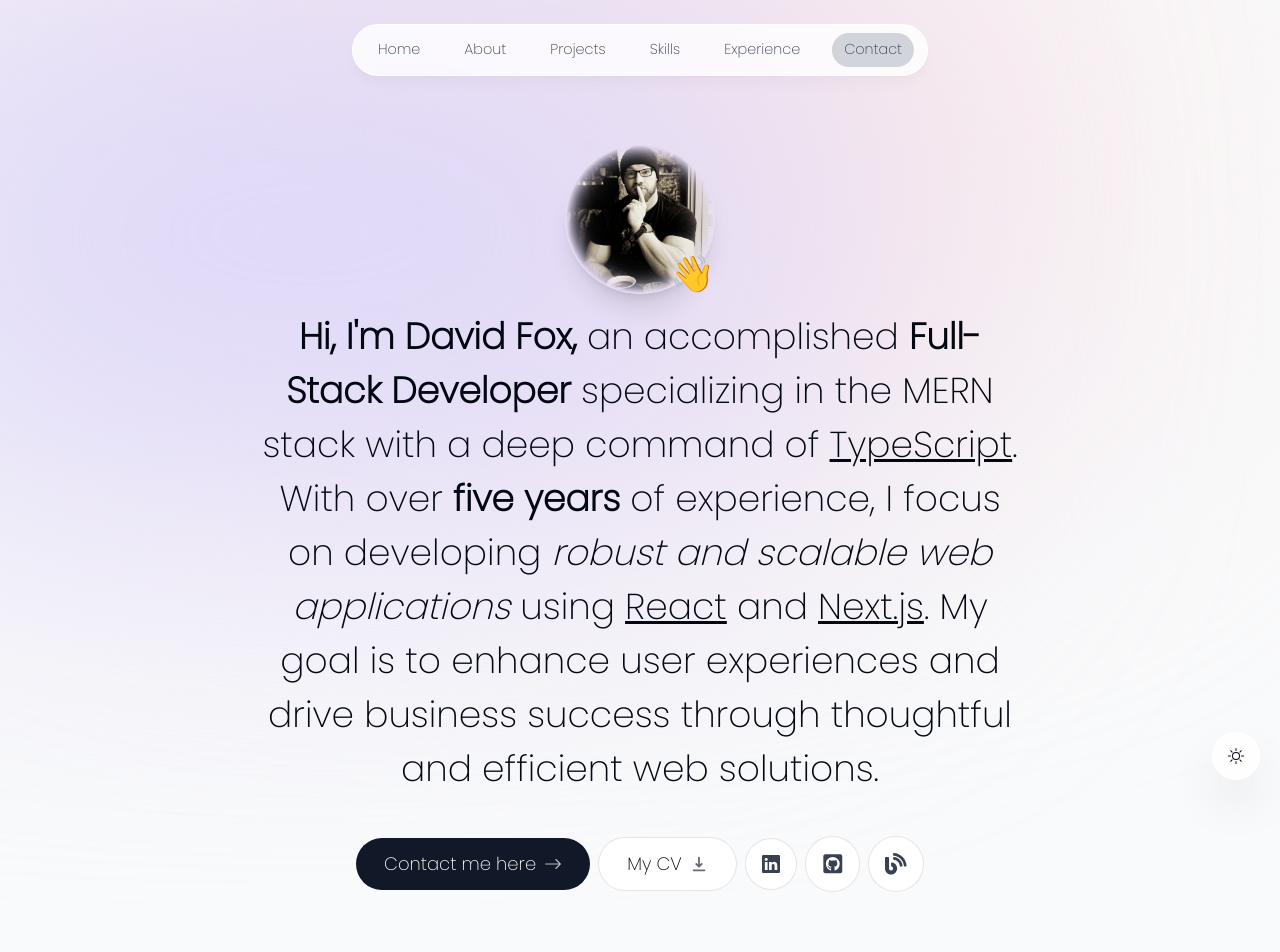
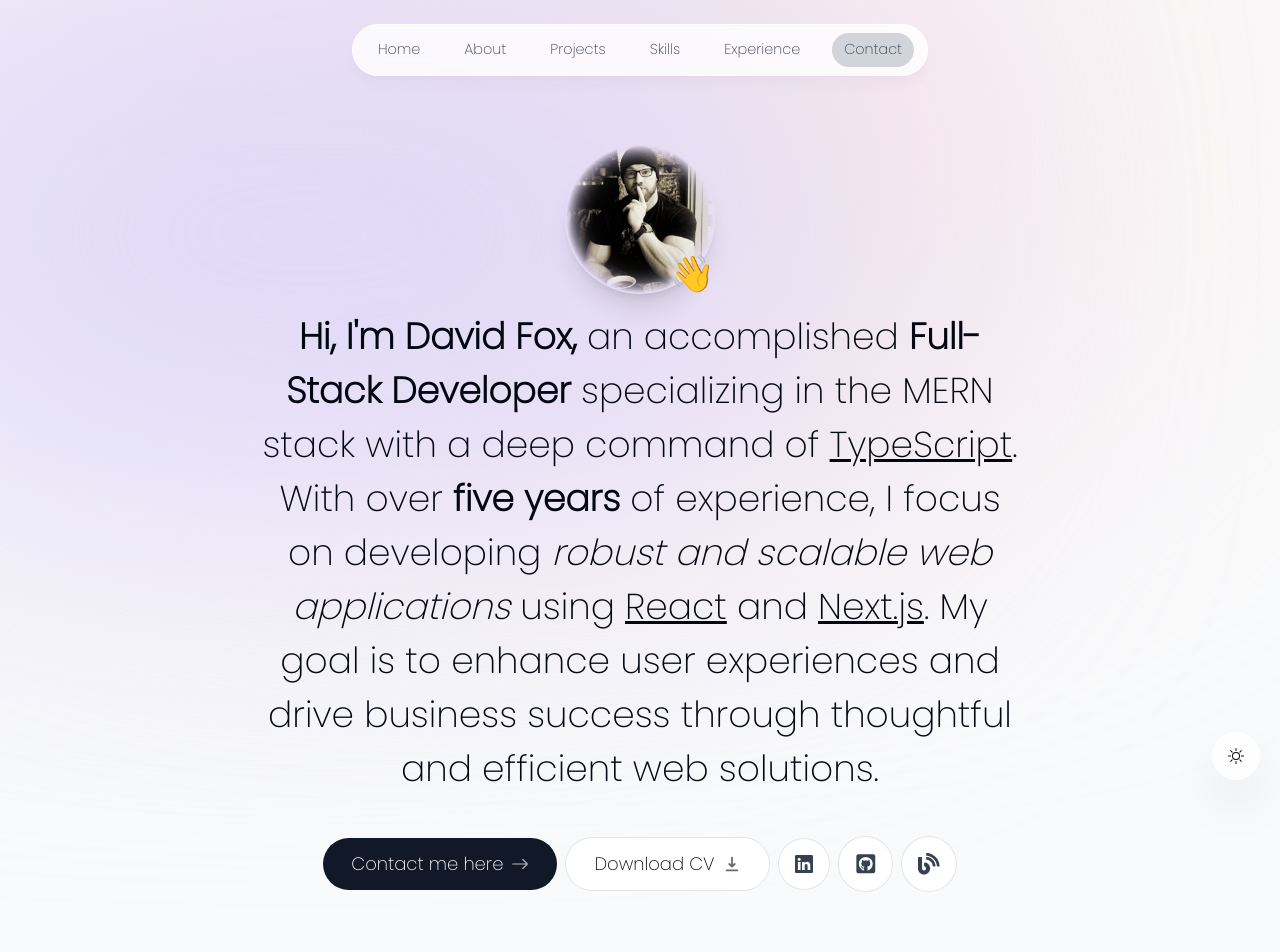
Before and after one commit to maesterfox/NewPortfolio, a Next.js app: page / in a window 1280 px wide. Shown: the top 952 px of the page. Built offline with nearby package versions, Linux system fonts and the light colour scheme; no server answers.

Commit message:
resend email form creation

```diff
--- a/actions/sendEmail.ts
+++ b/actions/sendEmail.ts
@@ -27,7 +27,7 @@ export const sendEmail = async (formData: FormData) => {
   try {
     data = await resend.emails.send({
       from: "onboarding@resend.dev",
-      to: "talentedmrfox@hotmail.com",
+      to: "david.fox@davidfoxdev.co.uk",
       subject: "Message from contact form",
       reply_to: senderEmail,
       react: React.createElement(ContactFormEmail, {
--- a/components/intro.tsx
+++ b/components/intro.tsx
@@ -99,10 +99,10 @@ export default function Intro() {
 
         <a
           className="bg-white px-7 py-3 flex items-center gap-2 rounded-full outline-none focus:scale-110 hover:scale-110 dark:hover:bg-gray-600 active:scale-105 transition cursor-pointer borderBlack dark:bg-white/10"
-          href="https://drive.google.com/file/d/1X5cFAcY4VtM6D8_XA33xYD8GmHWW7m7i/view?usp=sharing"
+          href="https://drive.google.com/uc?export=download&id=1X5cFAcY4VtM6D8_XA33xYD8GmHWW7m7i"
           rel="noopener noreferrer"
         >
-          My CV{""}
+          Download CV{" "}
           <HiDownload className="opacity-60 group-hover:translate-y-1 transition" />
         </a>
 
```
